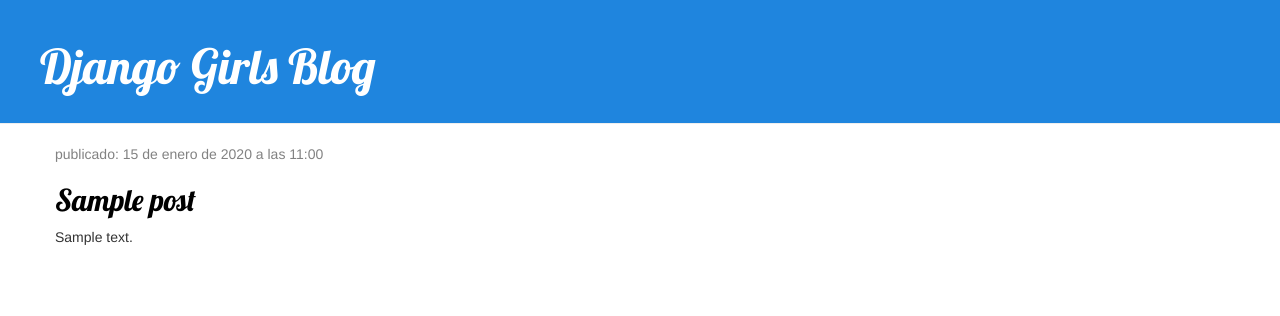
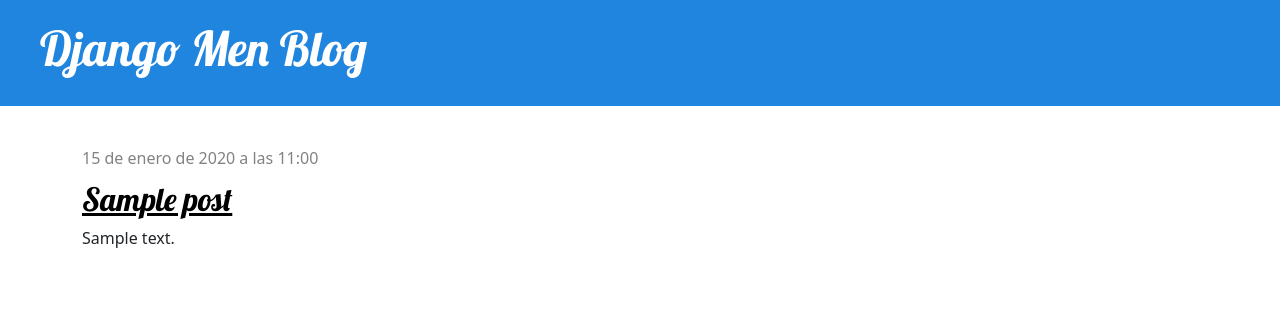
Before and after one commit to jdelacruzv/djangomen, a Django app: page / in a window 1280 px wide. Shown: the top 316 px of the page. Run offline with Django 5.2, Linux system fonts and the light colour scheme; tables that the repository leaves empty hold one stand-in row (values such as "Sample post"); some libraries are stand-ins or nearby versions.

Commit message:
Added view and template for detailed blog post as well as CSS for the site.

```diff
--- a/blog/static/css/blog.css
+++ b/blog/static/css/blog.css
@@ -1,56 +1,68 @@
-/* body {
-    padding-left: 15px;
-} */
-
-h1 a, h2 a {
-	color: #C25100;
-	font-family: 'Lobster';
-}
-
 .page-header {
-    /* background-color:  #C25100; */
 	background-color: #1F85DE;
     margin-top: 0;
+    margin-bottom: 40px;
     padding: 20px 20px 20px 40px;
 }
 
-.page-header h1, .page-header h1 a, .page-header h1 a:visited, .page-header h1 a:active {
-    color: #ffffff;
+.page-header h1,
+.page-header h1 a,
+.page-header h1 a:visited,
+.page-header h1 a:active {
+    color: #FFFFFF;
     font-size: 36pt;
     text-decoration: none;
 }
 
-.content {
-    margin-left: 40px;
-}
-
-h1, h2, h3, h4 {
+h1,
+h2,
+h3,
+h4 {
     font-family: 'Lobster', cursive;
 }
 
 .date {
+    display: block;
     color: #828282;
+    margin-bottom: 10px;
 }
 
 .save {
     float: right;
 }
 
-.post-form textarea, .post-form input {
+.post-form textarea,
+.post-form input {
     width: 100%;
 }
 
-.top-menu, .top-menu:hover, .top-menu:visited {
-    color: #ffffff;
+.top-menu,
+.top-menu:hover,
+.top-menu:visited {
+    color: #FFFFFF;
     float: right;
     font-size: 26pt;
     margin-right: 20px;
 }
 
 .post {
-    margin-bottom: 70px;
+    margin-bottom: 40px;
 }
 
-.post h2 a, .post h2 a:visited {
+.post h2 a,
+.post h2 a:visited {
     color: #000000;
 }
+
+.btn-secondary,
+.btn-secondary:visited {
+    color: #1F85DE;
+    background: none;
+    border-color: #1F85DE;
+    margin-left: 15px;
+}
+
+.btn-secondary:hover {
+    color: #FFFFFF;
+    background-color: #1F85DE;
+}
--- a/blog/templates/blog/base.html
+++ b/blog/templates/blog/base.html
@@ -2,33 +2,31 @@
 <!DOCTYPE html>
 <html lang="en">
 	<head>
-		<title>Django Girls blog</title>
+		<meta charset="UTF-8" />
+		<title>Django Men blog</title>
+	   <meta name="viewport" content="width=device-width, initial-scale=1.0" />
 		<link
-			rel="stylesheet"
-			href="//maxcdn.bootstrapcdn.com/bootstrap/3.2.0/css/bootstrap.min.css"
+         rel="stylesheet"
+			href="https://cdn.jsdelivr.net/npm/bootstrap@5.3.6/dist/css/bootstrap.min.css"
+			integrity="sha384-4Q6Gf2aSP4eDXB8Miphtr37CMZZQ5oXLH2yaXMJ2w8e2ZtHTl7GptT4jmndRuHDT"
+			crossorigin="anonymous"
 		/>
 		<link
-			rel="stylesheet"
-			href="//maxcdn.bootstrapcdn.com/bootstrap/3.2.0/css/bootstrap-theme.min.css"
-		/>
-		<link
-			href="//fonts.googleapis.com/css?family=Lobster&subset=latin,latin-ext"
-			rel="stylesheet"
-			type="text/css"
+         rel="stylesheet"
+         href="//fonts.googleapis.com/css?family=Lobster&subset=latin,latin-ext"
 		/>
 		<link rel="stylesheet" href="{% static 'css/blog.css' %}" />
 	</head>
 	<body>
-		<div class="page-header">
-			<h1><a href="/">Django Girls Blog</a></h1>
-		</div>
-		<div class="content container">
+		<header class="page-header">
+			<div container="container">
+				<h1><a href="/">Django Men Blog</a></h1>
+			</div>
+		</header>
+		<main class="container">
 			<div class="row">
-				<div class="col-md-8">
-               {% block content %}
-               {% endblock %}
-            </div>
+				<div class="col">{% block content %} {% endblock %}</div>
 			</div>
-		</div>
+		</main>
 	</body>
 </html>
--- a/blog/templates/blog/post_list.html
+++ b/blog/templates/blog/post_list.html
@@ -2,12 +2,12 @@
 
 {% block content %}
    {% for post in posts %}
-      <div class="post">
-      	<div class="date">
-      		<p>publicado: {{ post.published_date }}</p>
-      	</div>
-      	<h2><a href="">{{ post.title }}</a></h2>
+      <article class="post">
+      	<time class="date">
+            {{ post.published_date }}
+         </time>
+      	<h2><a href="{% url 'post_detail' pk=post.pk %}">{{ post.title }}</a></h2>
       	<p>{{ post.text|linebreaksbr }}</p>
-      </div>
+      </article>
    {% endfor %}
 {% endblock %}
--- a/blog/urls.py
+++ b/blog/urls.py
@@ -3,4 +3,5 @@
 
 urlpatterns = [
 	path('', views.post_list, name='post_list'),
+	path('post/<int:pk>/', views.post_detail, name='post_detail'),
 ]
--- a/blog/views.py
+++ b/blog/views.py
@@ -1,4 +1,4 @@
-from django.shortcuts import render
+from django.shortcuts import render, get_object_or_404
 from django.utils import timezone
 from .models import Post
 
@@ -6,3 +6,7 @@
 def post_list(request):
 	posts = Post.objects.filter(published_date__lte=timezone.now()).order_by('published_date')
 	return render(request, 'blog/post_list.html', {'posts': posts})
+
+def post_detail(request, pk):
+	post = get_object_or_404(Post, pk=pk)
+	return render(request, 'blog/post_detail.html', {'post': post})
```
Also changed, not shown: blog/templates/blog/post_detail.html (added, +13 -0 lines).
